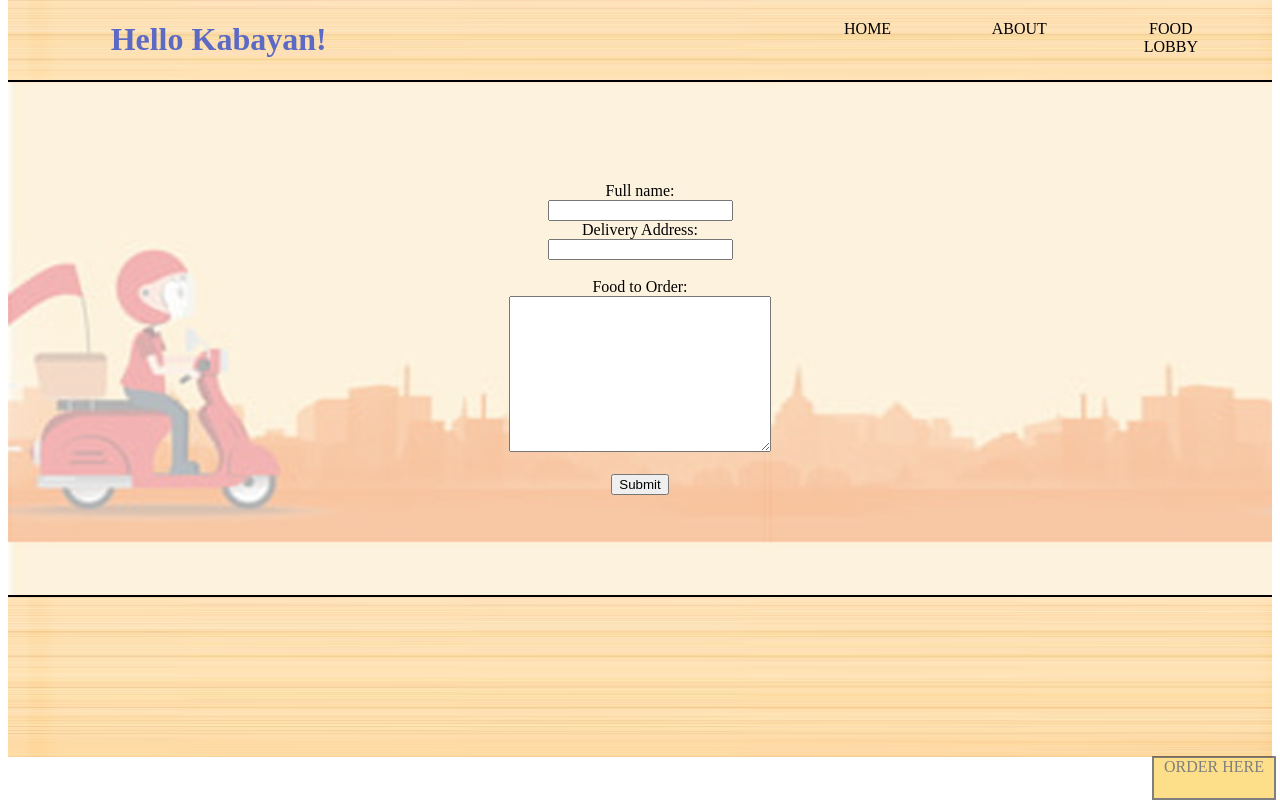
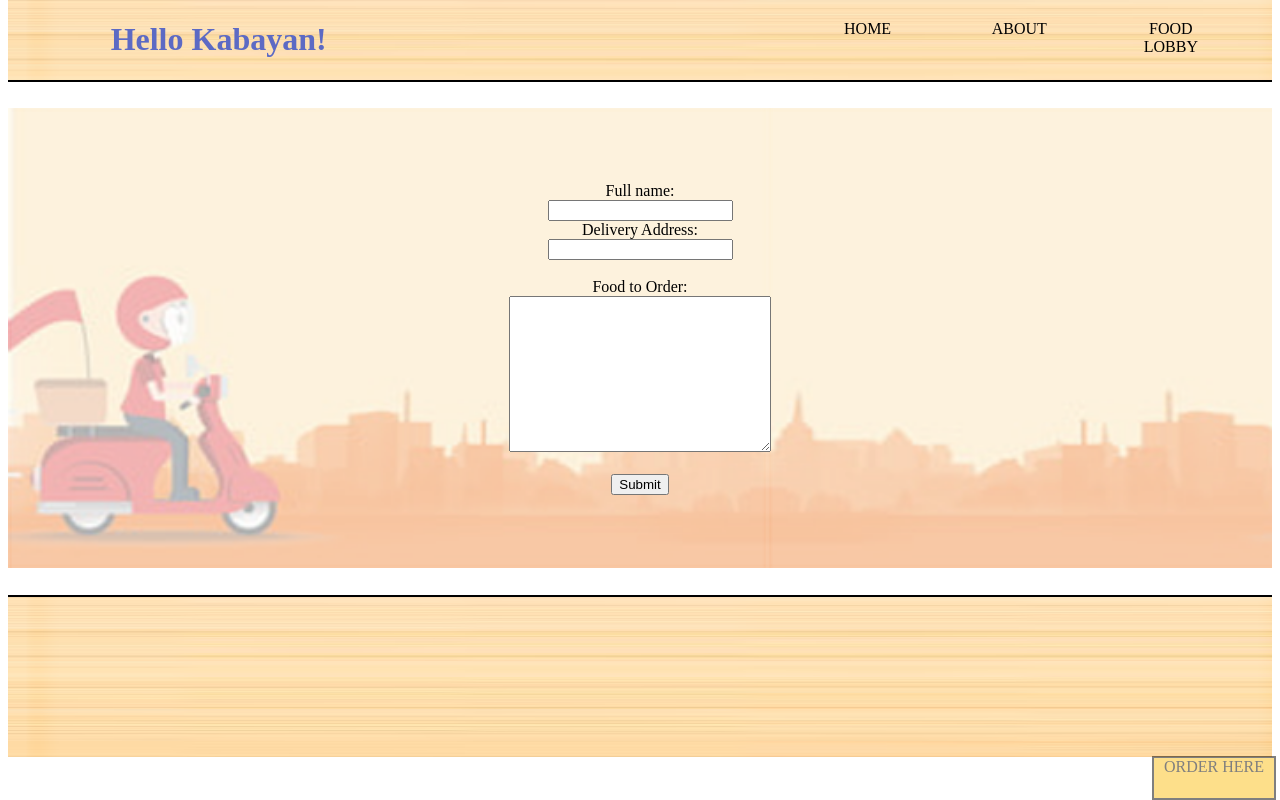
Before and after one commit to OzzyPawsbourne/ffshopsite, a PHP site: page /order.html in a window 1280 px wide. Run offline with PHP 8.4, Linux system fonts and the light colour scheme.

Commit message:
Update styles.css

```diff
--- a/styles.css
+++ b/styles.css
@@ -253,7 +253,7 @@
 
 
 .order_form_container {
-    background: url(assets/image/orderbackground.png);
+    background: url(assets/image/orderbackground.png) no-repeat center;
     background-size: contain;
     width: 100%;
 }
```
